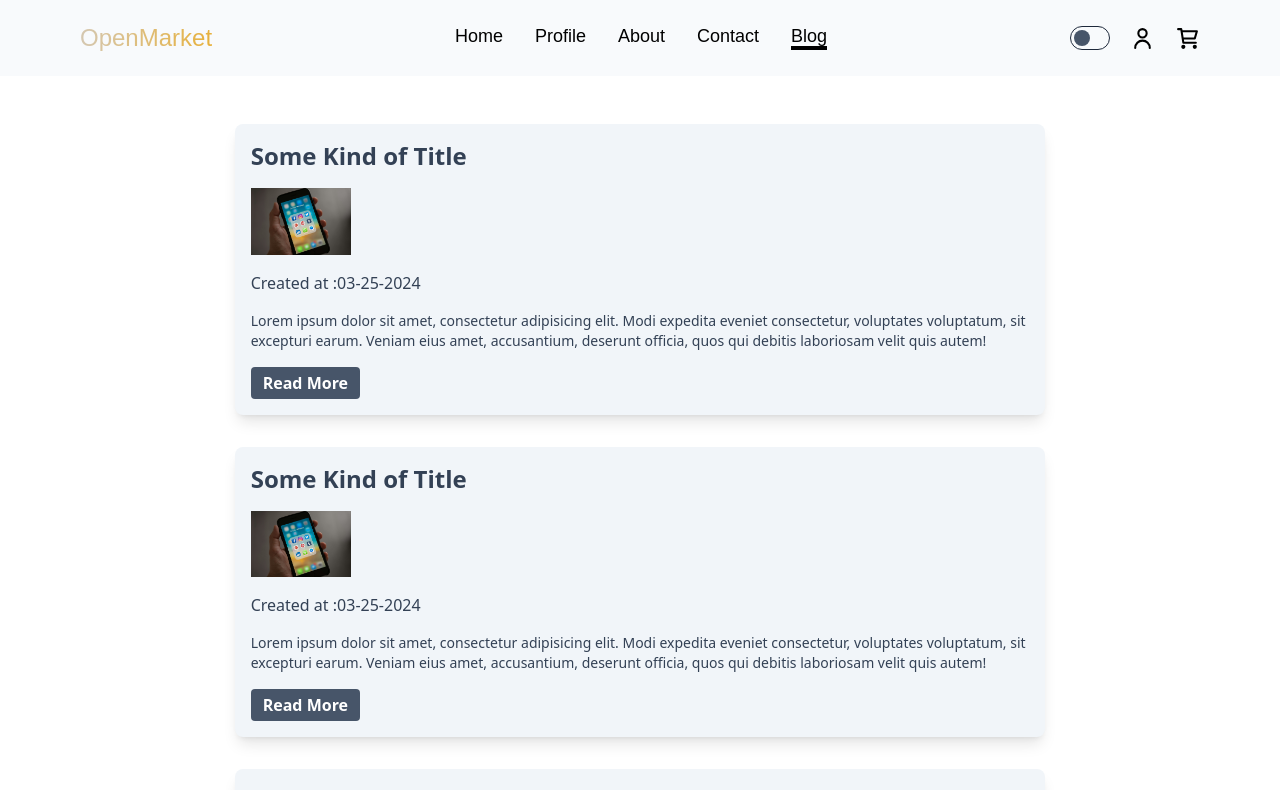
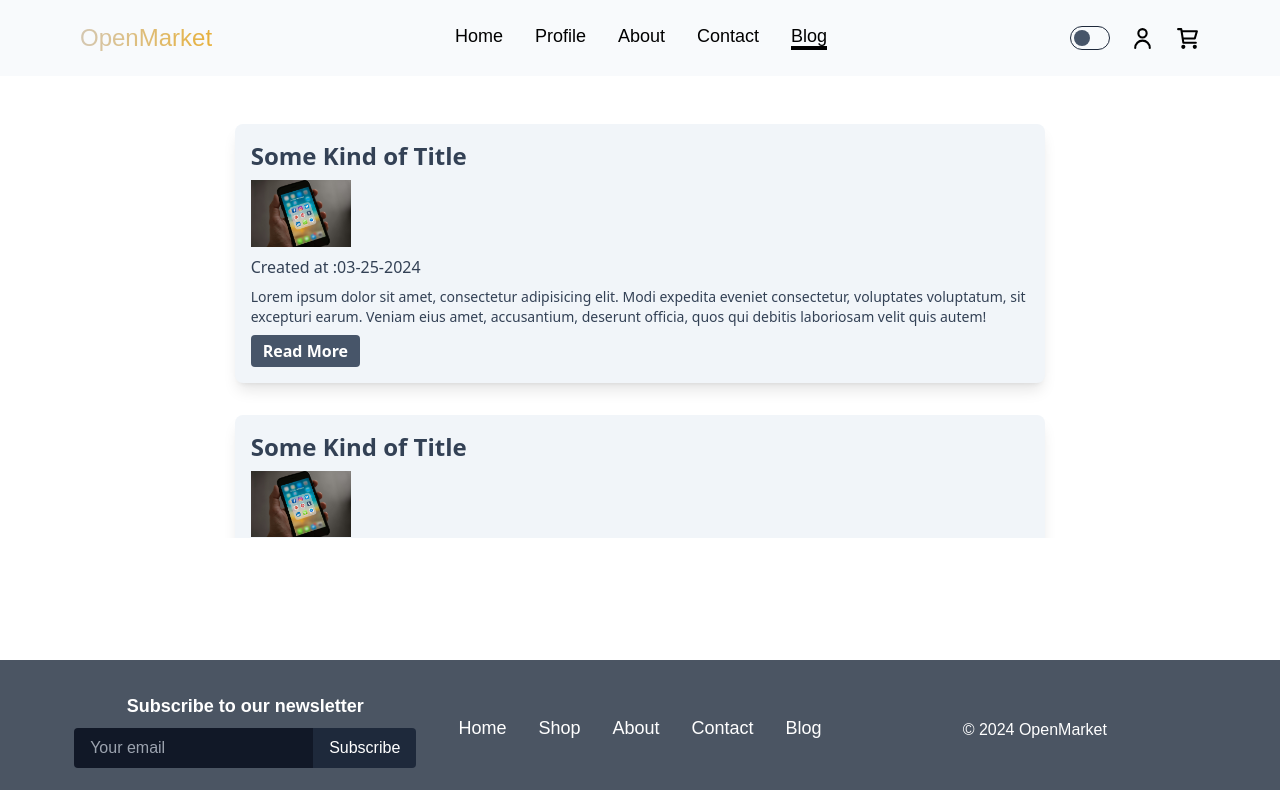
Before and after one commit to KoRnaholic/TBC-Academy, a React (Create React App) app: page /blog in a window 1280 px wide. Shown: the top 790 px of the page. Built offline with nearby package versions, Linux system fonts and the light colour scheme; the HTML template or start-up script is replaced by a standard one.

Commit message:
modified code

```diff
--- a/src/components/content/Article.jsx
+++ b/src/components/content/Article.jsx
@@ -3,7 +3,7 @@ export default function Article({ article }) {
     <>
       <div className="py-4 flex flex-col items-center justify-center">
         <div className="p-4 bg-slate-100 w-2/3 rounded-lg shadow-lg transform transition-transform hover:scale-105">
-          <div className="flex flex-col gap-4 items-start font-sans text-slate-700">
+          <div className="flex flex-col gap-2 items-start font-sans text-slate-700">
             <h2 className="text-2xl font-bold">{article.title}</h2>
             <img src={article.url} alt="laptop" height="100px" width="100px" />
             <p>Created at :{article.date}</p>
--- a/src/components/pages/Blog.jsx
+++ b/src/components/pages/Blog.jsx
@@ -152,7 +152,7 @@ const articles = [
 ];
 export default function Blog() {
   return (
-    <div className="overflow-y-auto h-1/2">
+    <div className="overflow-y-auto max-h-[430px]">
       {articles.map((article) => {
         return <Article article={article} />;
       })}
```
